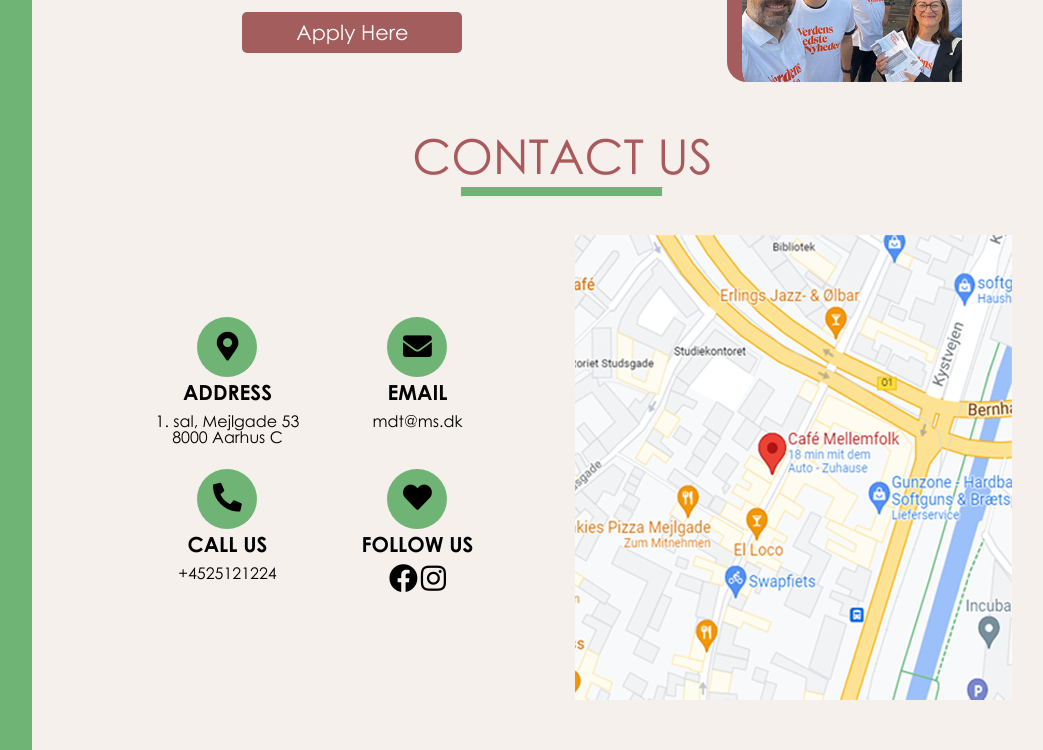
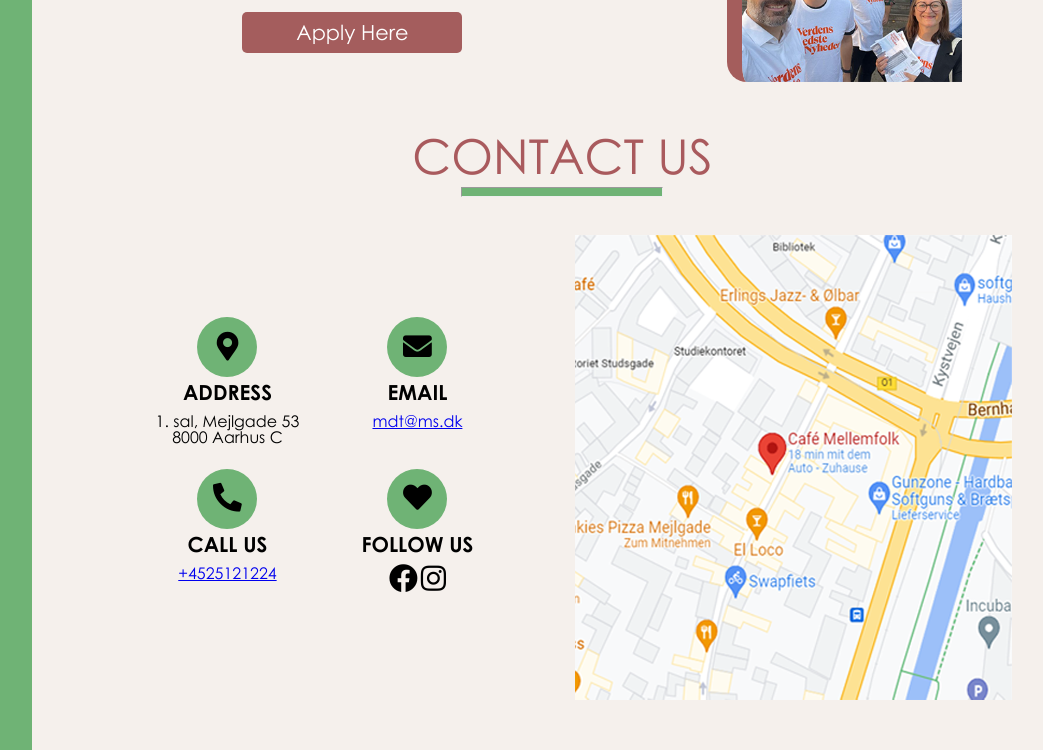
Before and after one commit to vexleet/baaa-sprint-project, a plain HTML site: page index.html in a window 1280 px wide. Shown: the part 3321-4071 px from the top of the page, without its empty margins (187-1230 px from the left). Drawn offline with Linux system fonts and the light colour scheme; files whose address does not match are found by name.

Commit message:
add hyperlinks for contacts

```diff
--- a/index.html
+++ b/index.html
@@ -280,7 +280,7 @@
                             <p class="contact-title">Email</p>
 
                             <p class="contact-detail-info">
-                                mdt@ms.dk
+                                <a href="mailto:mdt@ms.dk">mdt@ms.dk</a>
                             </p>
                         </div>
                         <div class="contact-detail">
@@ -291,7 +291,7 @@
                             <p class="contact-title">Call us</p>
 
                             <p class="contact-detail-info">
-                                +4525121224
+                                <a href="tel:4525121224">+4525121224</a>
                             </p>
                         </div>
                         <div class="contact-detail">
```
